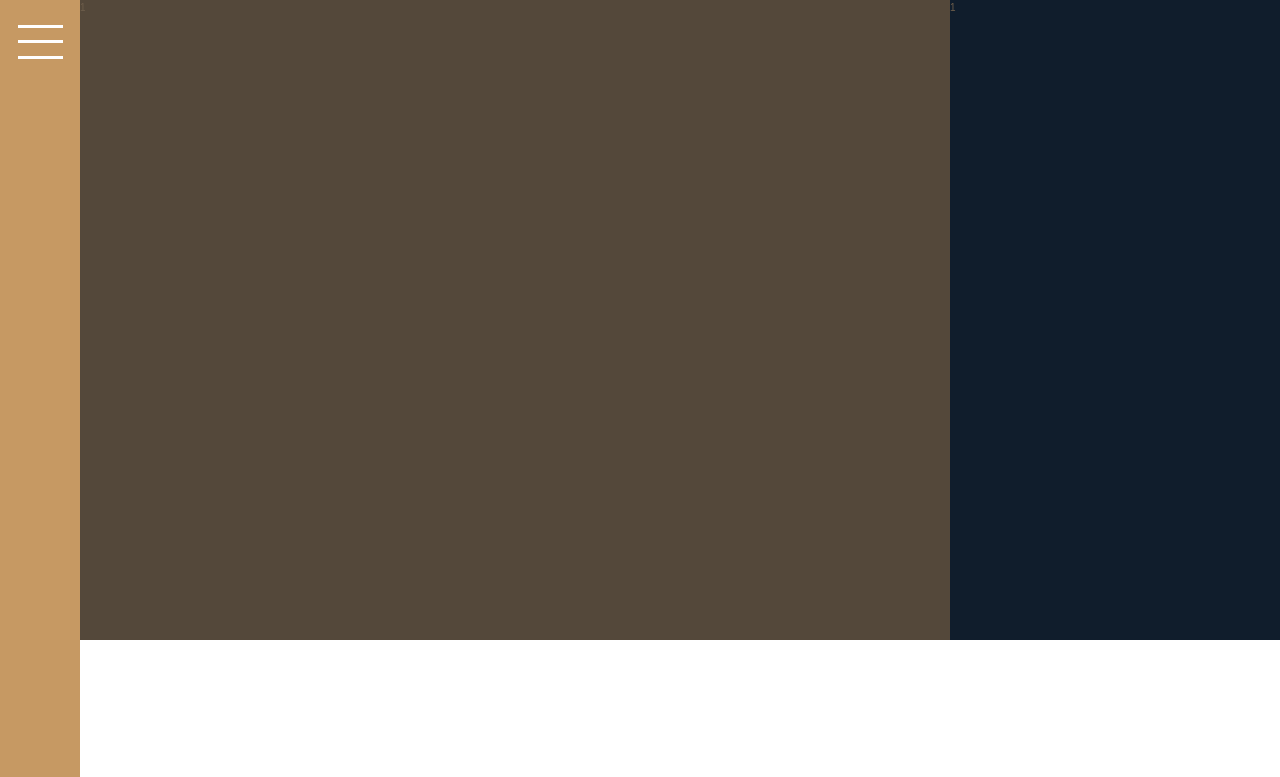
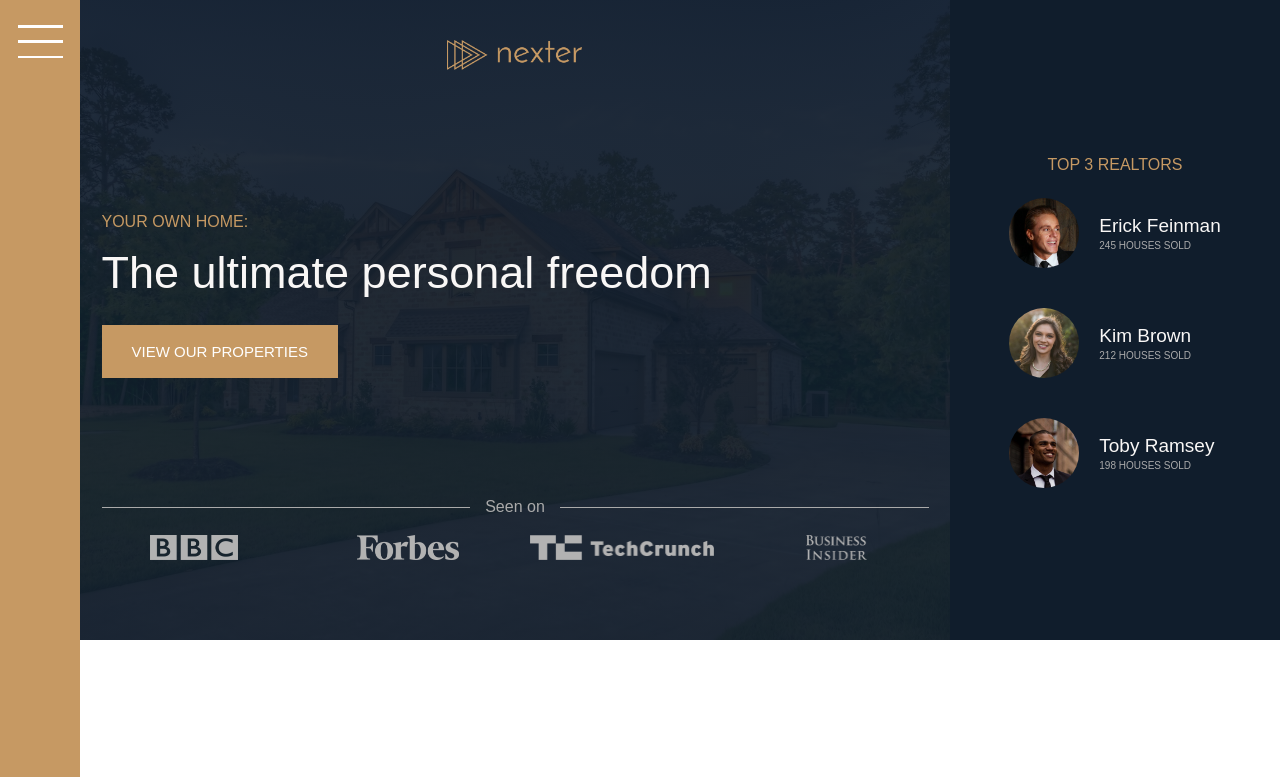
Before and after one commit to Oddisey000/nexter, a website: page index.html in a window 1280 px wide. Shown: the top 777 px of the page. Drawn offline with Linux system fonts and the light colour scheme; files whose address does not match are found by name; a web font is replaced by a local one.

Commit message:
Codding the realtors section

```diff
--- a/dev/sass/base/_typography.scss
+++ b/dev/sass/base/_typography.scss
@@ -5,6 +5,9 @@
 
 .heading-1 {
     @extend %heading;
+    font-size: 4.5rem;
+    color: $color-grey-light-1;
+    line-height: 1;
 }
 
 .heading-2 {
--- a/dev/sass/components/_header.scss
+++ b/dev/sass/components/_header.scss
@@ -1,4 +1,55 @@
 .header {
-    background-color: $color-grey-dark-1;
+    padding: 8rem;
+    padding-top: 4rem;
     grid-column: full-start / col-end 6;
+    background-image: linear-gradient(
+            rgba($color-secondary, .93),
+            rgba($color-secondary, .93)),
+        url(../../assets/img/hero.jpeg);
+    background-size: cover;
+    background-position: center;
+    display: grid;
+    grid-template-rows: 1fr min-content 6rem 1fr;
+    grid-template-columns: max-content;
+    grid-row-gap: 1.5rem;
+    justify-content: center;
+
+    &__logo {
+        height: 3rem;
+        justify-self: center;
+    }
+
+    &__btn {
+        align-self: start;
+        justify-self: start;
+    }
+
+    &__seenon--text {
+        display: grid;
+        grid-template-columns: 1fr max-content 1fr;
+        grid-column-gap: 1.5rem;
+        align-items: center;
+        font-size: 1.6rem;
+        color: $color-grey-light-2;
+
+        &::before,
+        &::after {
+            content: "";
+            height: .1rem;
+            display: block;
+            background-color: currentColor;
+        }
+    }
+
+    &__seenon--logos {
+        display: grid;
+        grid-template-columns: repeat(4, 1fr);
+        grid-column-gap: 3rem;
+        justify-items: center;
+
+        img {
+            height: 2.5rem;
+            filter: brightness(70%);
+        }
+    }
 }
--- a/dev/sass/components/_realtors.scss
+++ b/dev/sass/components/_realtors.scss
@@ -1,4 +1,30 @@
 .realtors {
     background-color: $color-secondary;
     grid-column: col-start 7 / full-end;
+    padding: 3rem;
+    display: grid;
+    align-content: center;
+    justify-content: center;
+    justify-items: center;
+    grid-row-gap: 2rem;
+
+    &__list {
+        display: grid;
+        grid-template-columns: min-content max-content;
+        grid-column-gap: 2rem;
+        grid-row-gap: 5vh;
+        align-items: center;
+    }
+
+    &__img {
+        width: 7rem;
+        border-radius: 50%;
+        display: block;
+    }
+
+    &__sold {
+        text-transform: uppercase;
+        color: $color-grey-light-2;
+        margin-top: -.3rem;
+    }
 }
--- a/dev/sass/components/_sidebar.scss
+++ b/dev/sass/components/_sidebar.scss
@@ -10,14 +10,14 @@
     border: none;
     border-radius: 0;
     background-color: #fff;
-    height: .3rem;
+    height: .25rem;
     width: 4.5rem;
     margin-top: 4rem;
 
     &::before,
     &::after {
         background-color: #fff;
-        height: .3rem;
+        height: .25rem;
         width: 4.5rem;
         content: "";
         display: block;
--- a/dev/sass/components/_story.scss
+++ b/dev/sass/components/_story.scss
@@ -4,7 +4,7 @@
         background-image: linear-gradient(
                 rgba($color-primary, .5),
                 rgba($color-primary, .5)),
-            url(../../assets//img/back.jpg);
+            url(../../assets/img/back.jpg);
         grid-column: full-start / col-end 4;
         display: grid;
         grid-template-rows: repeat(6, 1fr);
--- a/index.html
+++ b/index.html
@@ -20,8 +20,44 @@
         </div>
         <!--Section sidebar end-->
 
-        <header class="header">1</header>
-        <div class="realtors">1</div>
+        <!--Header section start-->
+        <header class="header">
+            <img src="assets/img/logo.png" alt="Nexter logo" class="header__logo">
+            <h3 class="heading-3">Your own home:</h3>
+            <h1 class="heading-1">The ultimate personal freedom</h1>
+            <button class="btn header__btn">View our properties</button>
+            <div class="header__seenon--text">Seen on</div>
+            <div class="header__seenon--logos">
+                <img src="assets/img/logo-bbc.png" alt="BBC logo">
+                <img src="assets/img/logo-forbes.png" alt="Forbs logo">
+                <img src="assets/img/logo-techcrunch.png" alt="Tech crunch logo">
+                <img src="assets/img/logo-bi.png" alt="Business insider logo">
+            </div>
+        </header>
+        <!--Header section start-->
+
+        <!--Realtors section start-->
+        <div class="realtors">
+            <h3 class="heading-3">Top 3 realtors</h3>
+            <div class="realtors__list">
+                <img src="assets/img/realtor-1.jpeg" alt="Realtor 1" class="realtors__img">
+                <div class="realtors__details">
+                    <h4 class="heading-4 heading-4--light">Erick Feinman</h4>
+                    <p class="realtors__sold">245 houses sold</p>
+                </div>
+                <img src="assets/img/realtor-2.jpeg" alt="Realtor 2" class="realtors__img">
+                <div class="realtors__details">
+                    <h4 class="heading-4 heading-4--light">Kim Brown</h4>
+                    <p class="realtors__sold">212 houses sold</p>
+                </div>
+                <img src="assets/img/realtor-3.jpeg" alt="Realtor 3" class="realtors__img">
+                <div class="realtors__details">
+                    <h4 class="heading-4 heading-4--light">Toby Ramsey</h4>
+                    <p class="realtors__sold">198 houses sold</p>
+                </div>
+            </div>
+        </div>
+        <!--Realtors section end-->
 
         <!--Features section start-->
         <section class="features">
```
Also changed, not shown: assets/img/hero.jpeg (added), assets/img/logo-bbc.png (added), assets/img/logo-bi.png (added), assets/img/logo-forbes.png (added), assets/img/logo-techcrunch.png (added), assets/img/logo.png (added), assets/img/realtor-1.jpeg (added), assets/img/realtor-2.jpeg (added), assets/img/realtor-3.jpeg (added), dev/css/style_dev.css.
